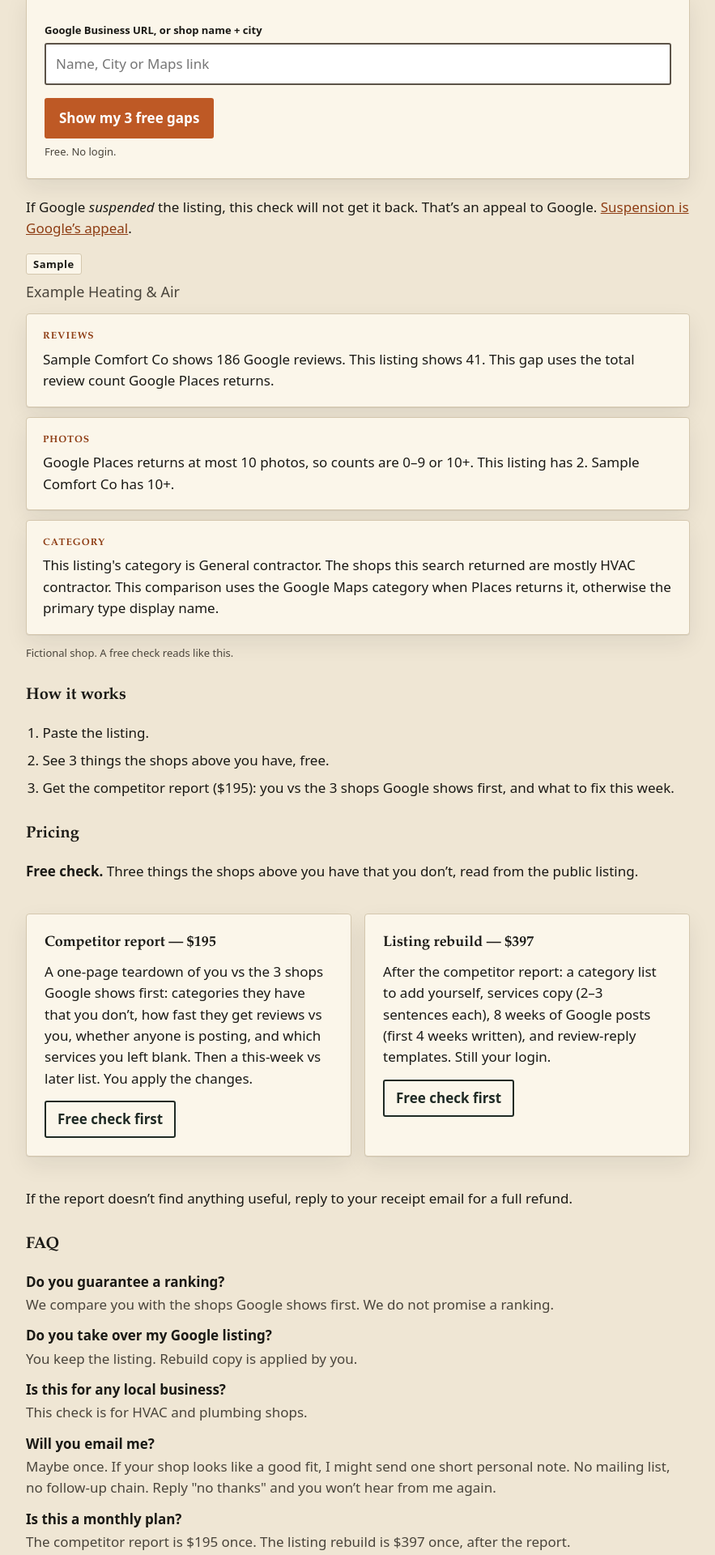
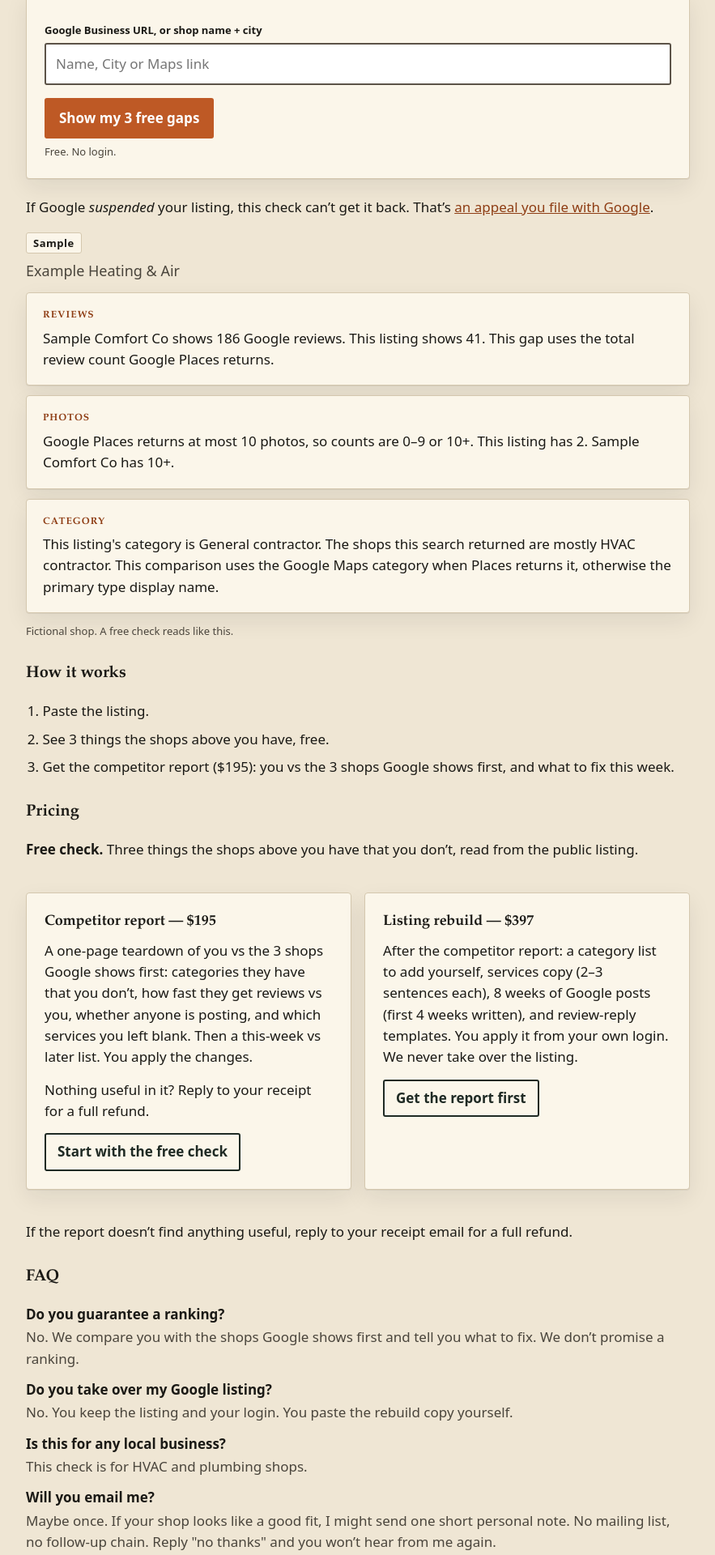
Before and after one commit to carolrnh/map-gap, a Flask app: page / in a window 1280 px wide. Shown: the part 323-2243 px from the top of the page at 81% size, without its empty margins (198-1081 px from the left). Run offline with Flask 3, Linux system fonts and the light colour scheme.

Commit message:
Landing copy fixes: suspension line, FAQ no-first answers, rebuild login line, refund under $195 card, distinct card buttons

```diff
--- a/templates/_faq.html
+++ b/templates/_faq.html
@@ -2,9 +2,9 @@
   <h2>FAQ</h2>
   <dl>
     <dt>Do you guarantee a ranking?</dt>
-    <dd>We compare you with the shops Google shows first. We do not promise a ranking.</dd>
+    <dd>No. We compare you with the shops Google shows first and tell you what to fix. We don’t promise a ranking.</dd>
     <dt>Do you take over my Google listing?</dt>
-    <dd>You keep the listing. Rebuild copy is applied by you.</dd>
+    <dd>No. You keep the listing and your login. You paste the rebuild copy yourself.</dd>
     <dt>Is this for any local business?</dt>
     <dd>This check is for HVAC and plumbing shops.</dd>
     <dt>Will you email me?</dt>
--- a/templates/landing.html
+++ b/templates/landing.html
@@ -21,7 +21,7 @@
   </form>
 </section>
 
-<p>If Google <em>suspended</em> the listing, this check will not get it back. That’s an appeal to Google. <a class="tap-link desk-inline" href="{{ url_for('page_suspended') }}">Suspension is Google’s appeal</a>.</p>
+<p>If Google <em>suspended</em> your listing, this check can’t get it back. That’s <a class="tap-link desk-inline" href="{{ url_for('page_suspended') }}">an appeal you file with Google</a>.</p>
 
 <section class="sample" aria-labelledby="sample-label">
   <p id="sample-label" class="sample-label">Sample</p>
@@ -58,12 +58,13 @@
       <h3>Competitor report — ${{ price }}</h3>
       <p>A one-page teardown of you vs the 3 shops Google shows first: categories they have that you don’t, how fast they get reviews vs you, whether anyone is posting, and which services you left blank. Then a this-week vs later list. You apply the changes.</p>
       {# TODO: Carol will add a sample report here (fake shop, real format). Do not invent one. #}
-      <a class="offer-link" href="#lookup">Free check first</a>
+      <p>Nothing useful in it? Reply to your receipt for a full refund.</p>
+      <a class="offer-link" href="#lookup">Start with the free check</a>
     </article>
     <article class="card offer">
       <h3>Listing rebuild — $397</h3>
-      <p>After the competitor report: a category list to add yourself, services copy (2–3 sentences each), 8 weeks of Google posts (first 4 weeks written), and review-reply templates. Still your login.</p>
-      <a class="offer-link" href="#lookup">Free check first</a>
+      <p>After the competitor report: a category list to add yourself, services copy (2–3 sentences each), 8 weeks of Google posts (first 4 weeks written), and review-reply templates. You apply it from your own login. We never take over the listing.</p>
+      <a class="offer-link" href="#lookup">Get the report first</a>
     </article>
   </div>
   <p>If the report doesn’t find anything useful, reply to your receipt email for a full refund.</p>
--- a/test_what_is_map_gap.py
+++ b/test_what_is_map_gap.py
@@ -113,7 +113,7 @@ class WhatIsMapGapTests(unittest.TestCase):
         self.assertIn(">Sample<", html)
         self.assertIn("Example Heating &amp; Air", html)
         self.assertIn("Fictional shop. A free check reads like this.", html)
-        self.assertLess(html.find("Suspension is Google’s appeal"), html.find(">Sample<"))
+        self.assertLess(html.find("an appeal you file with Google"), html.find(">Sample<"))
         self.assertLess(html.find(">Sample<"), html.find('id="pricing"'))
         self.assertEqual(html.count('class="card offer"'), 2)
         self.assertEqual(html.count('class="btn"'), 1)
```
